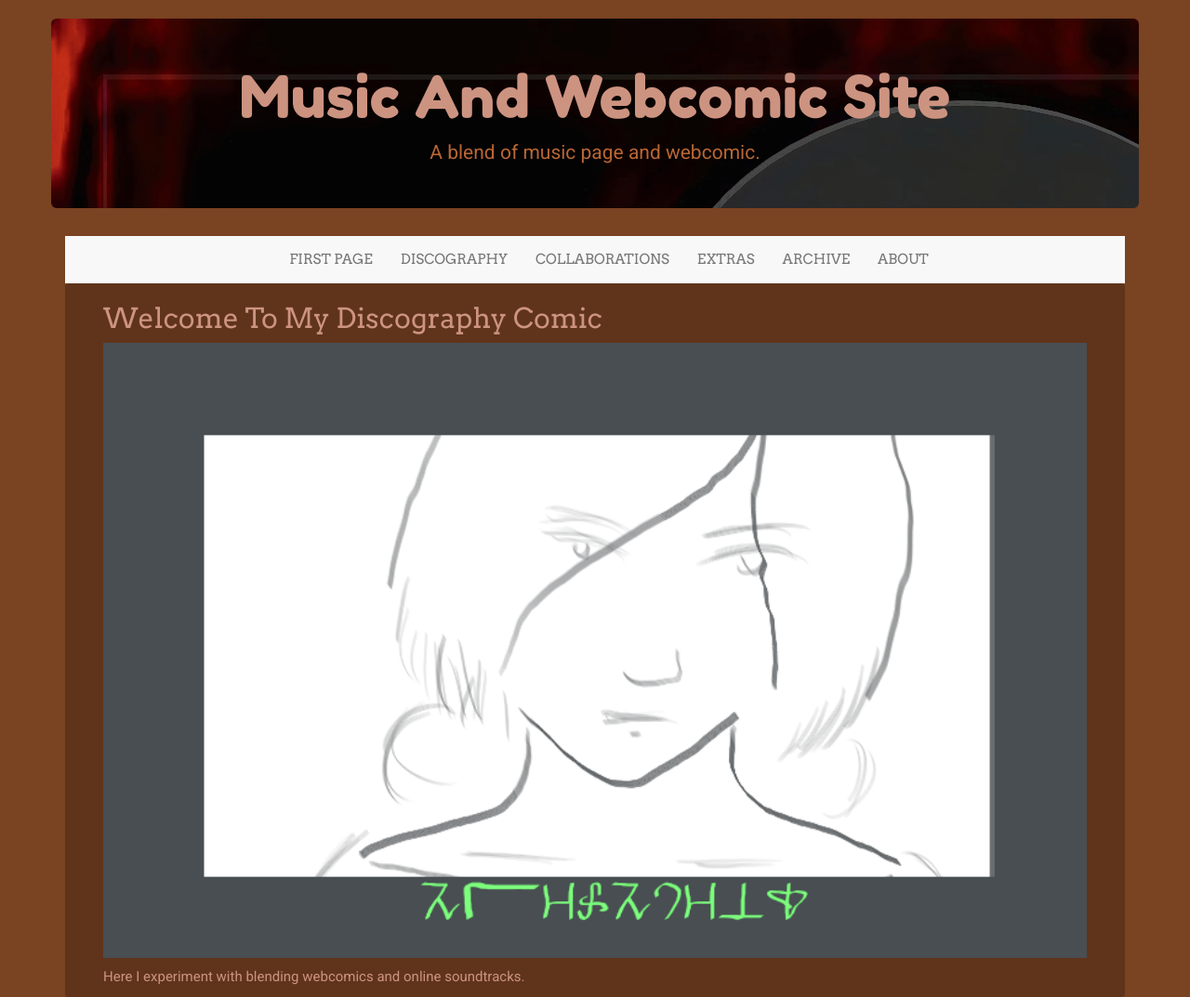
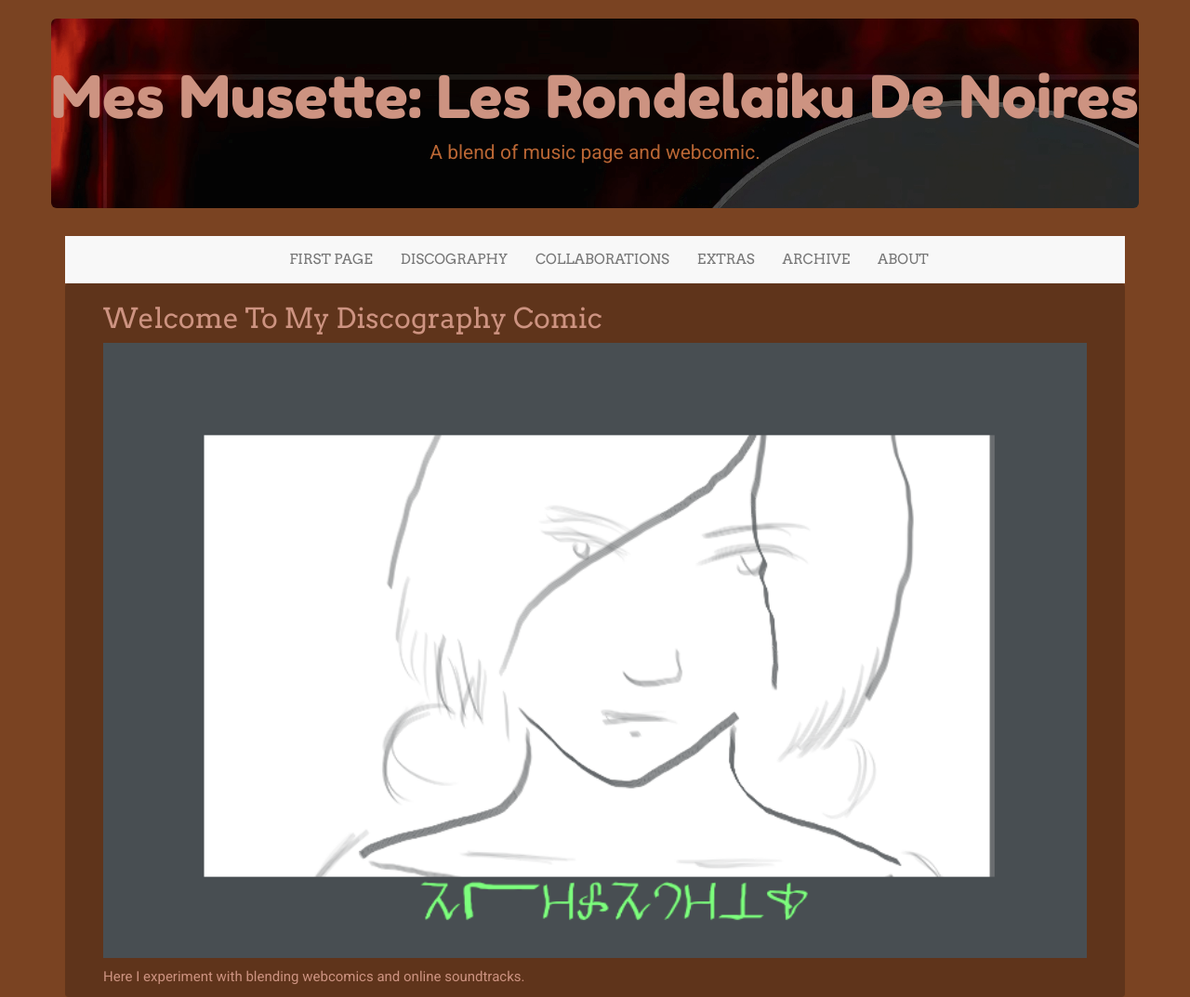
Before and after one commit to LWFlouisa/MyDiscography, a Jekyll site: the page built from index.md, in a window 1280 px wide. Shown: the whole page at 93% size. Built offline with Jekyll 4.4.1, drawn with Linux system fonts in a browser that asks for light colours; nearby versions of some CDN libraries; comment, search, counter and statistics services are not loaded.

Commit message:
Update _config.yml

```diff
--- a/_config.yml
+++ b/_config.yml
@@ -13,7 +13,7 @@
 # you will see them accessed via {{ site.title }}, {{ site.email }}, and so on.
 # You can create any custom variable you would like, and they will be accessible
 # in the templates via {{ site.myvariable }}.
-title: "Music And Webcomic Site"
+title: "Mes Musette: Les Rondelaiku De Noires"
 tab_title: My webcomics and discography. #This text shows up on the browser tab
 email:
 description: A blend of music page and webcomic.
```
